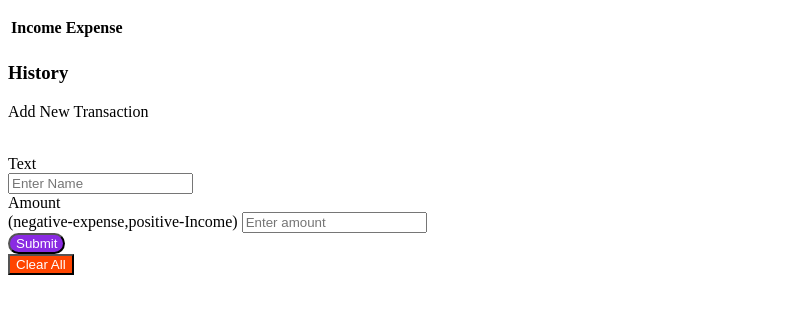
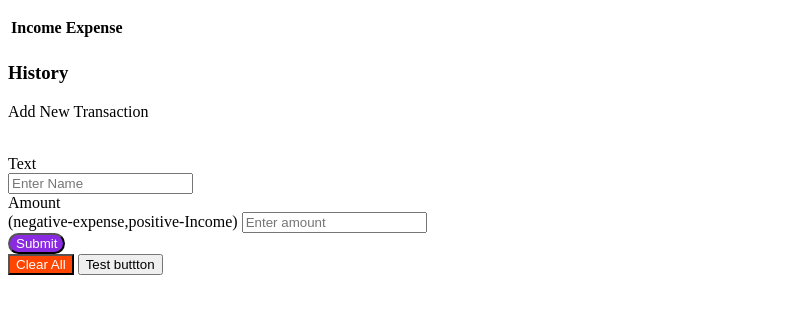
Before and after one commit to nikhil-chauhan11/my-first-project, a plain HTML site: page paymetform.html in a window 1280 px wide. Shown: the part 105-418 px from the top of the page, without its empty margins (0-810 px from the left). Drawn offline with Linux system fonts and the light colour scheme.

Commit message:
test button added

```diff
--- a/paymetform.html
+++ b/paymetform.html
@@ -37,6 +37,8 @@
         <button id="clear">Clear All</button>
         <label for="clear"></label>
 
+        <button>Test buttton</button>
+
     </div>
 </body>
 </html>
```
